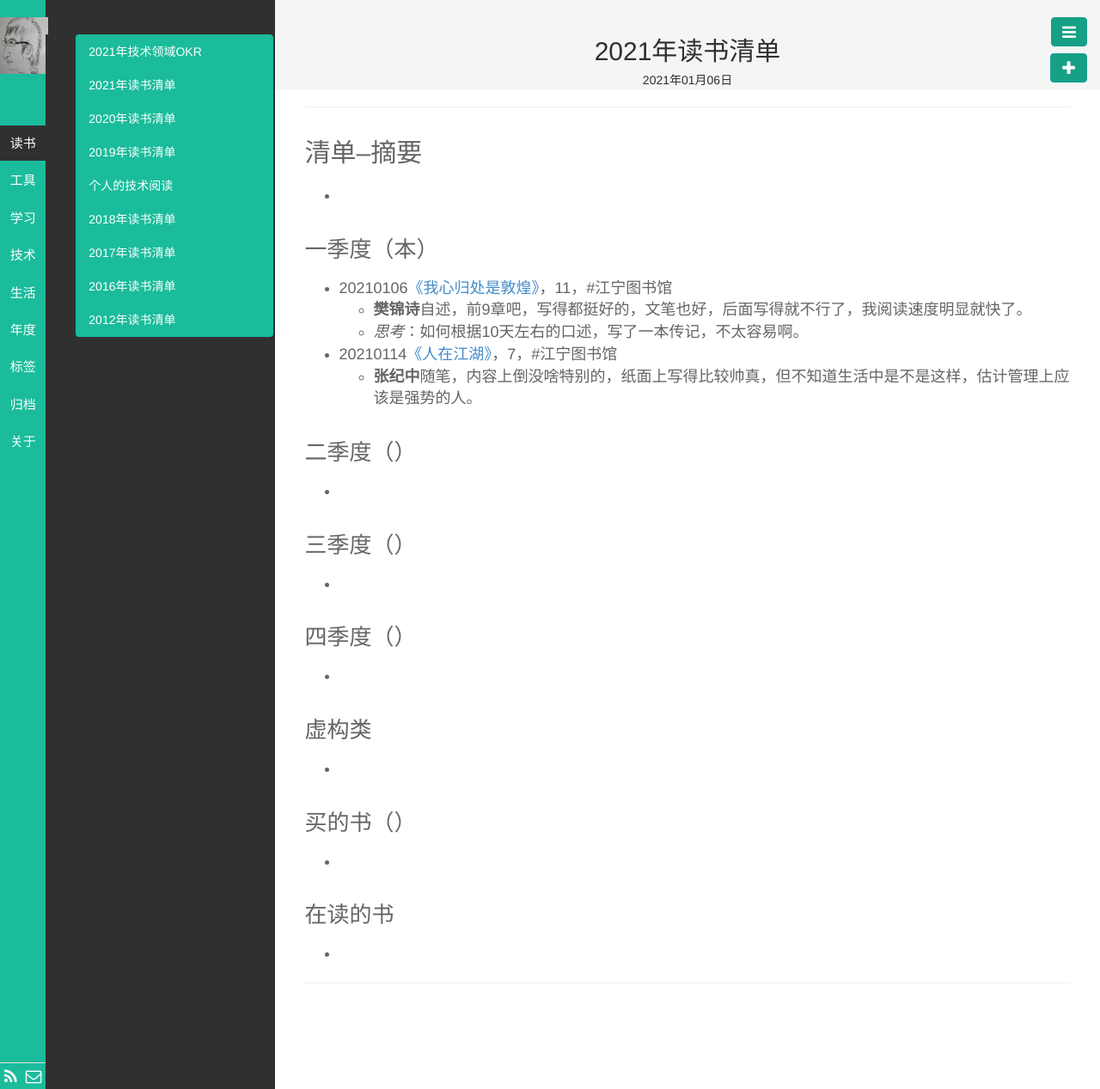
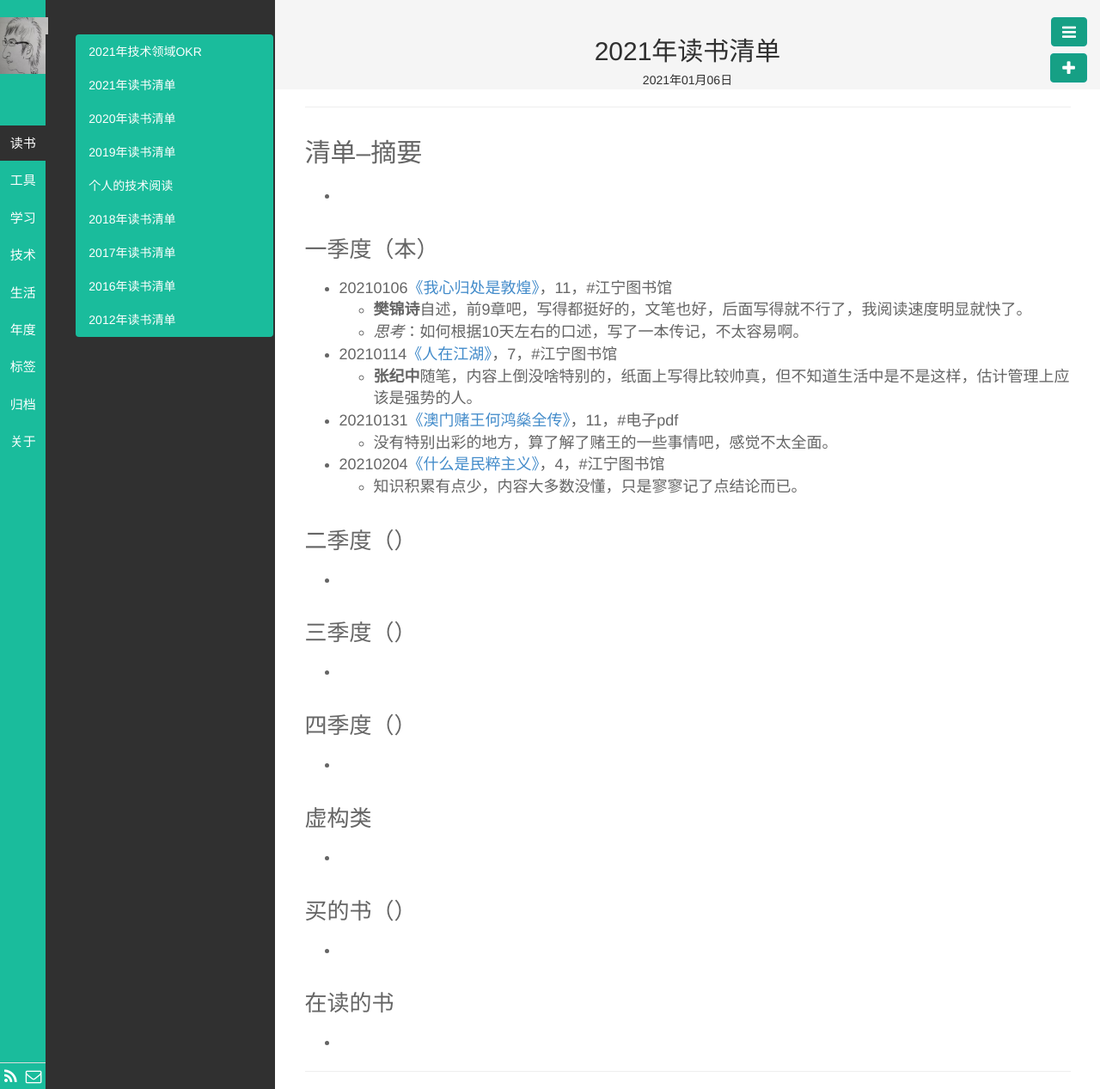
Before and after one commit to wolflion/blog, a Jekyll site: the page built from _posts/读书/2021-01-06-book-list-2021.md, in a window 1280 px wide. Shown: the whole page at 86% size. Built offline with Jekyll 4.4.1, drawn with Linux system fonts in a browser that asks for light colours.

Commit message:
2021-02-04读书

```diff
--- a/_posts/读书/2021-01-06-book-list-2021.md
+++ b/_posts/读书/2021-01-06-book-list-2021.md
@@ -19,6 +19,10 @@ description:
   + *思考*：如何根据10天左右的口述，写了一本传记，不太容易啊。
 + 20210114[《人在江湖》](https://www.jianshu.com/p/7dd22ff629ec)，7，#江宁图书馆
   + **张纪中**随笔，内容上倒没啥特别的，纸面上写得比较帅真，但不知道生活中是不是这样，估计管理上应该是强势的人。
++ 20210131[《澳门赌王何鸿燊全传》](https://www.jianshu.com/p/2913144b2e1e)，11，#电子pdf
+  + 没有特别出彩的地方，算了解了赌王的一些事情吧，感觉不太全面。
++ 20210204[《什么是民粹主义》](https://www.jianshu.com/p/524d9649fd6b)，4，#江宁图书馆
+  + 知识积累有点少，内容大多数没懂，只是寥寥记了点结论而已。
 
 ### 二季度（）
 
```
